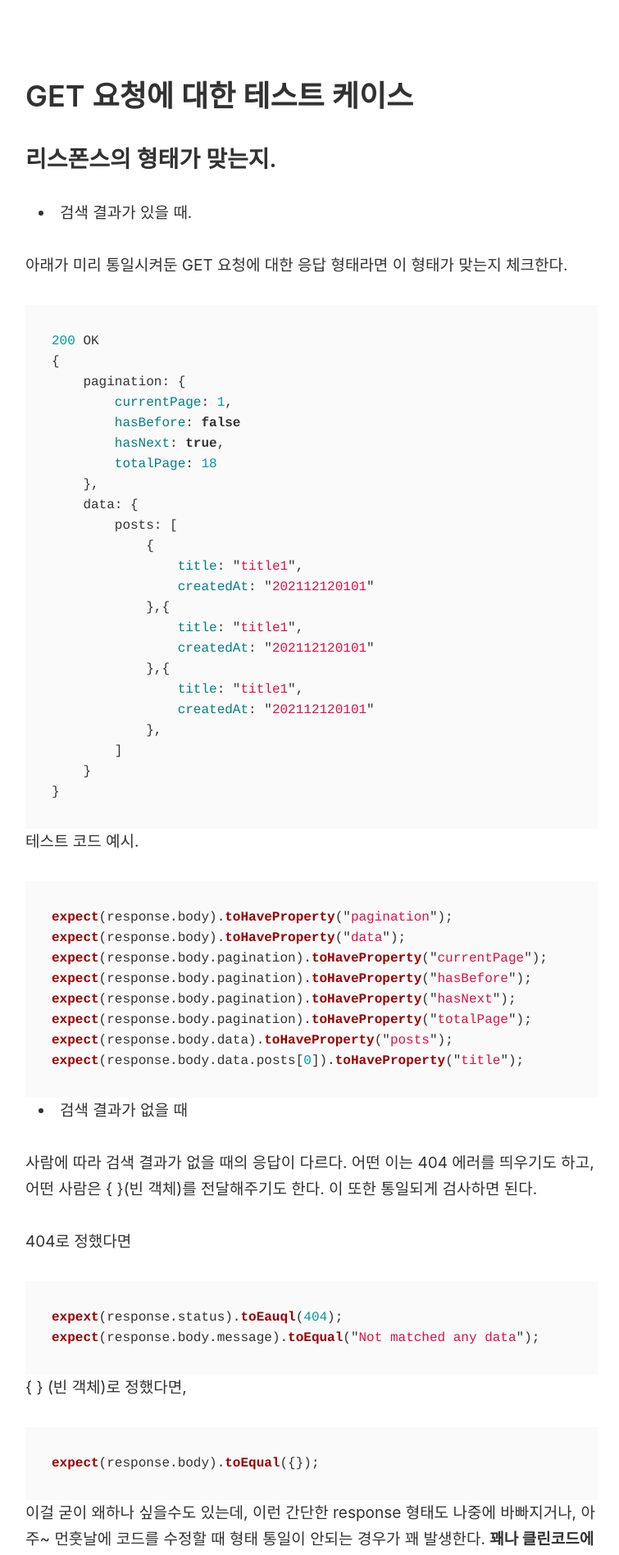
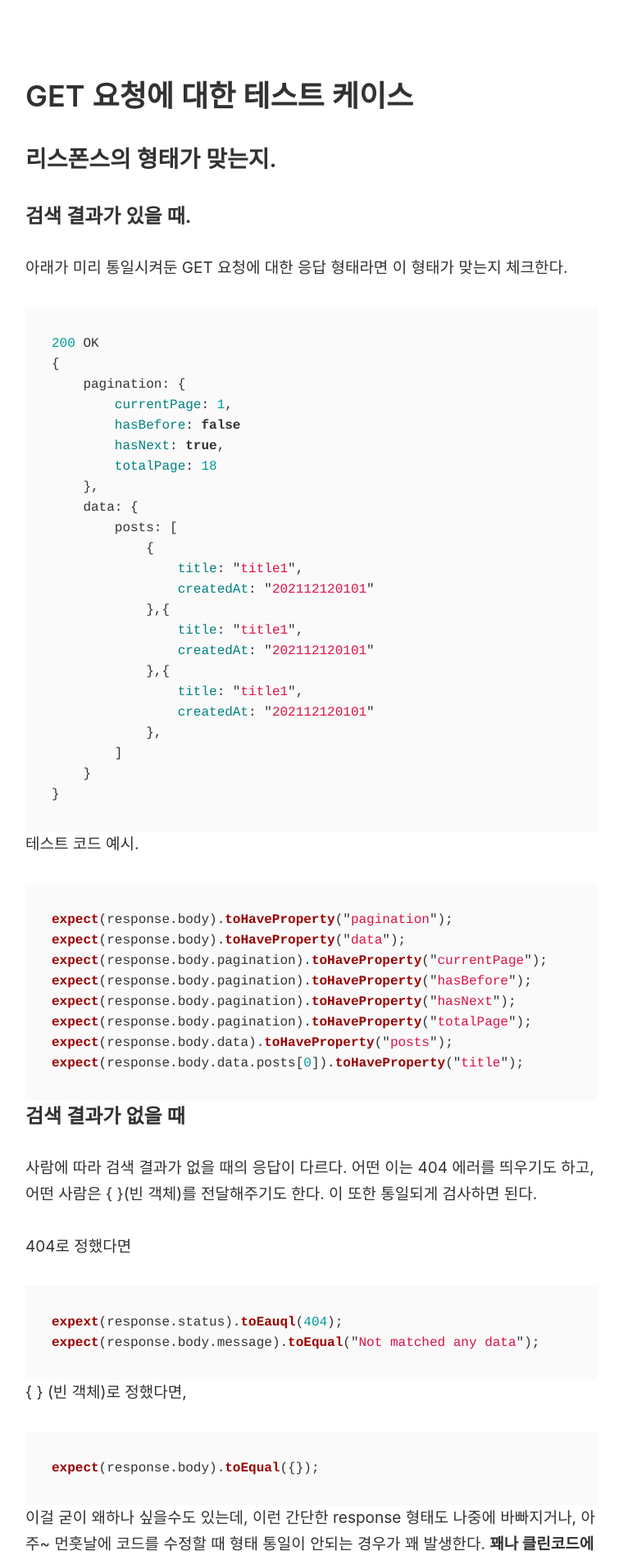
Before and after one commit to dont-think-about-too-much/dont-think-about-too-much.github.io, a Jekyll site: the page built from _posts/2021-06-13-test-case-kinds.md, in a window 1280 px wide. Shown: the part 779-2676 px from the top of the page at 82% size, without its empty margins (260-1015 px from the left). Built offline with Jekyll 4.4.1, drawn with Linux system fonts in a browser that asks for light colours; comment, search, counter and statistics services are not loaded.

````diff
--- a/_posts/2021-06-13-test-case-kinds.md
+++ b/_posts/2021-06-13-test-case-kinds.md
@@ -20,7 +20,7 @@ tags: [NodeJS, Backend, TEST, API]
 
 ## 리스폰스의 형태가 맞는지.
 
-- 검색 결과가 있을 때.
+### 검색 결과가 있을 때.
 
 아래가 미리 통일시켜둔 GET 요청에 대한 응답 형태라면 이 형태가 맞는지 체크한다.
 
@@ -63,7 +63,7 @@ expect(response.body.data).toHaveProperty("posts");
 expect(response.body.data.posts[0]).toHaveProperty("title");
 ```
 
-- 검색 결과가 없을 때
+### 검색 결과가 없을 때
 
 사람에 따라 검색 결과가 없을 때의 응답이 다르다. 어떤 이는 404 에러를 띄우기도 하고, 어떤 사람은 { }(빈 객체)를 전달해주기도 한다. 이 또한 통일되게 검사하면 된다.
 
````
